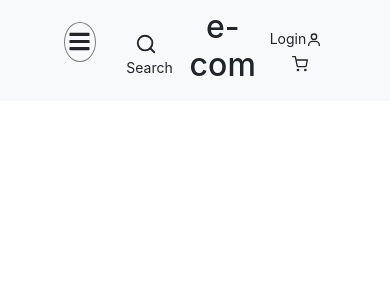
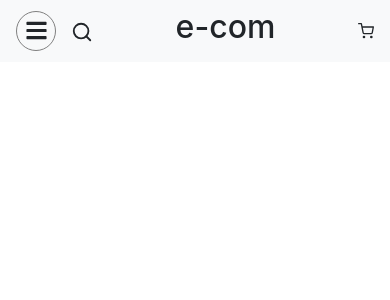
Before and after one commit to JonathanYon/e-com, a React (Create React App) app: page / in a window 390 px wide. Shown: the top 300 px of the page. Built offline with nearby package versions, Linux system fonts and the light colour scheme.

Commit message:
responsive navbar

```diff
--- a/src/component/navfoot/TopNav.tsx
+++ b/src/component/navfoot/TopNav.tsx
@@ -17,22 +17,22 @@ const TopNav = () => {
       className="d-flex justify-content-between"
     >
       <div className="d-flex">
-        <div className="mr-4 rounded-circle burger ml-5">
+        <div className="mr-lg-4 rounded-circle burger ml-lg-5">
           <FaBars />
         </div>
-        <div className="mt-2">
-          <FiSearch className="search mr-2" />
-          <small>Search</small>
+        <div className="mt-lg-2 d-flex">
+          <FiSearch className="search mr-lg-2" />
+          <small className="d-none d-lg-block search-word">Search</small>
         </div>
       </div>
       <div>
         <h2>e-com</h2>
       </div>
       <div>
-        <div className="mr-5">
-          <small>Login</small>
-          <BiUser />
-          <FiShoppingCart className="ml-2" />
+        <div className="mr-lg-5 d-flex">
+          <small className="d-none d-lg-block">Login</small>
+          <BiUser className="d-none d-lg-block" />
+          <FiShoppingCart className="ml-lg-2" />
         </div>
       </div>
     </Navbar>
--- a/src/component/navfoot/nav-foot.css
+++ b/src/component/navfoot/nav-foot.css
@@ -10,4 +10,14 @@
 }
 .search {
   font-size: 22px;
+  margin-top: 0.1rem !important;
 }
+.search-word {
+  margin-top: 0.2rem;
+}
+@media only screen and (max-width: 766px) {
+  .search {
+    margin-top: 0.6rem !important;
+    margin-left: 15px;
+  }
+}
```
